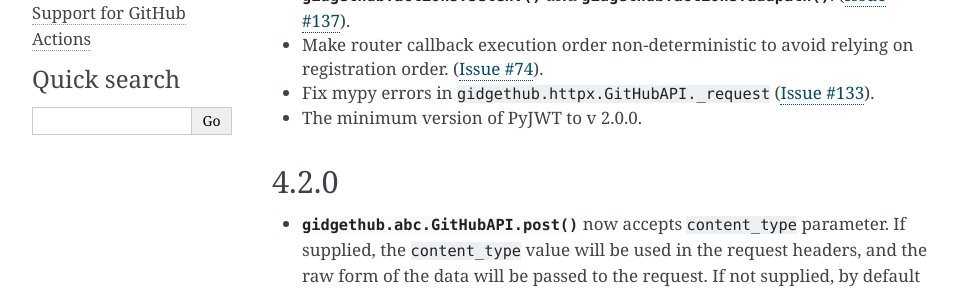
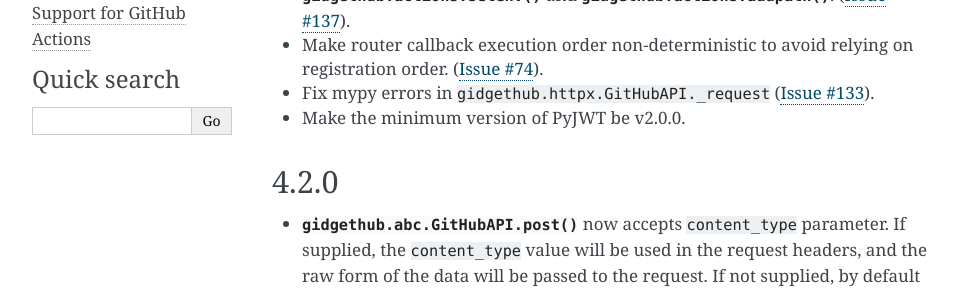
Before and after one commit to gidgethub/gidgethub, a Sphinx documentation site: the page built from docs/changelog.rst, in a window 1280 px wide and 900 px high. Shown: the part 258-549 px from the top of the window, without its empty margins (148-1109 px from the left). Built offline with Sphinx 7.4.7, drawn with Linux system fonts in a browser that asks for light colours; pages that are not in the unit, such as notebooks, are missing from menus.

Commit message:
Update docs/changelog.rst
Co-authored-by: Brett Cannon <brett@python.org>

```diff
--- a/docs/changelog.rst
+++ b/docs/changelog.rst
@@ -15,7 +15,7 @@ Changelog
   (`Issue #74 <https://github.com/brettcannon/gidgethub/issues/74>`_).
 - Fix mypy errors in ``gidgethub.httpx.GitHubAPI._request``
   (`Issue #133 <https://github.com/brettcannon/gidgethub/issues/133>`_).
-- The minimum version of PyJWT to v 2.0.0.
+- Make the minimum version of PyJWT be v2.0.0.
 
 4.2.0
 -----
```
